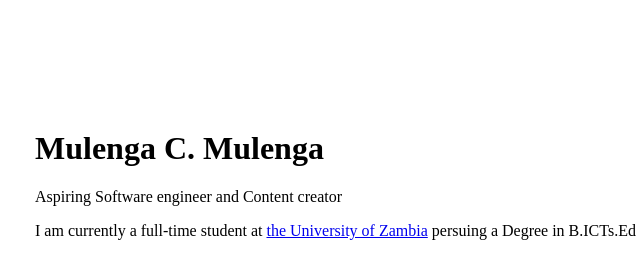
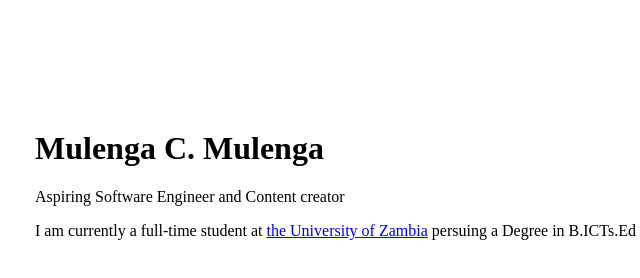
Before and after one commit to MulengaCMulenga/CV, a plain HTML site: page index.html in a window 1280 px wide. Shown: the top 278 px of the page, 437-1077 px from the left. Drawn offline with Linux system fonts and the light colour scheme.

Commit message:
Engineer edit made

```diff
--- a/index.html
+++ b/index.html
@@ -11,7 +11,7 @@
                 <td><img src="https://lh3.googleusercontent.com/a/AEdFTp4Kx7cjalrFAecfYGDXc_-nqRTdt_uef3wNsWpr=s288-p-rw-no" alt="Mulenga's Profile Picture"></td>
                 <td>
                     <h1>Mulenga C. Mulenga</h1>
-                    <p>Aspiring Software engineer and Content creator</p>
+                    <p>Aspiring Software Engineer and Content creator</p>
                     <p>I am currently a full-time student at <a href="https://www.unza.zm/">the University of Zambia</a> persuing a Degree in B.ICTs.Ed</p>
                 </td>
             </tr>
```
